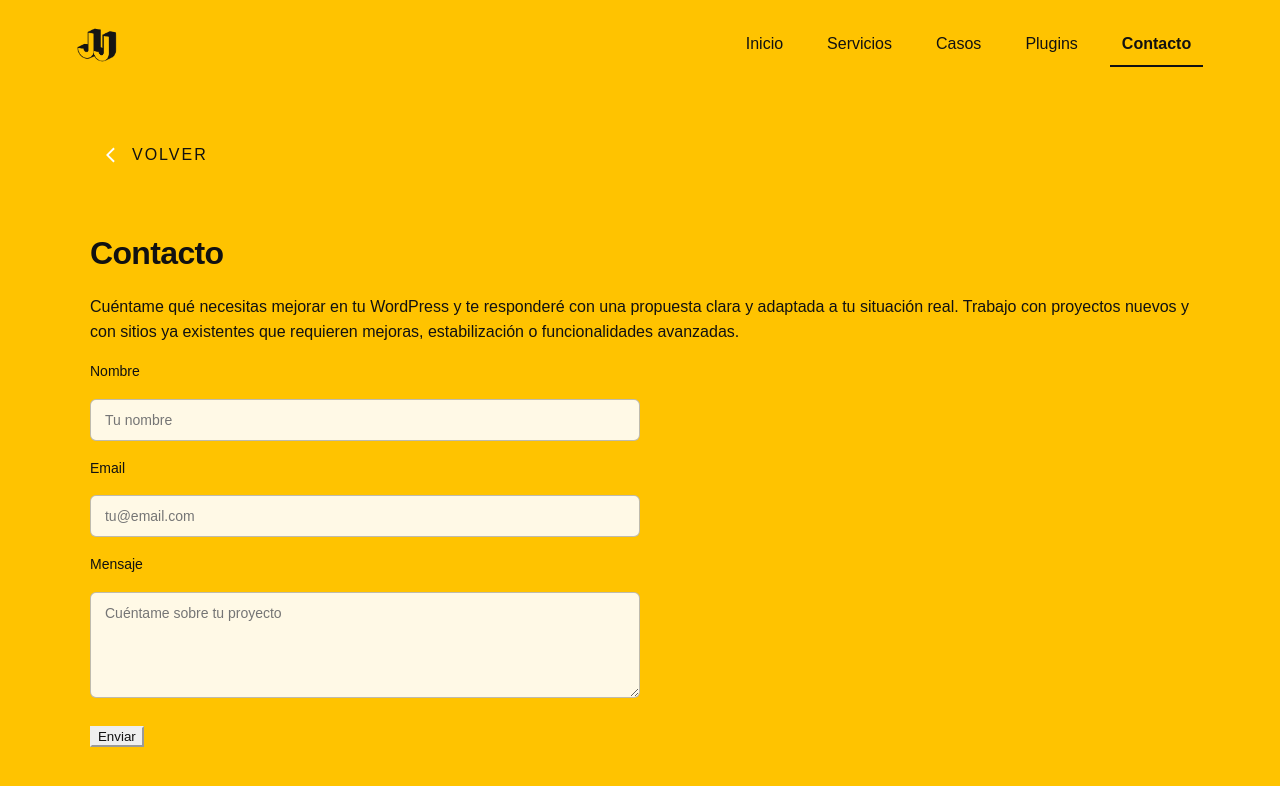
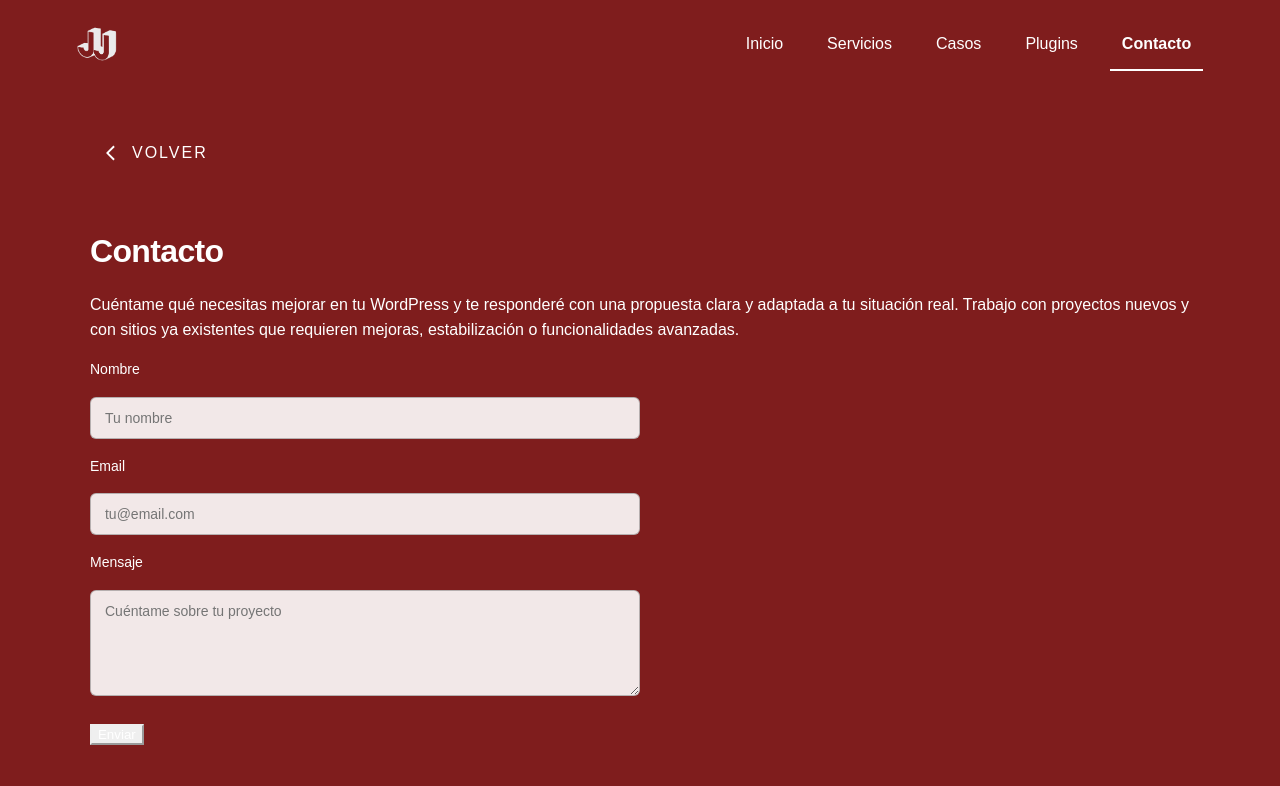
Before and after one commit to jjmontalban/jjmontalban.github.io, an Astro site: page /contacto in a window 1280 px wide. Built offline with nearby package versions, Linux system fonts and the light colour scheme; Astro itself is replaced by a stand-in of ours; a web font is replaced by a local one.

Commit message:
efecto delay para contenido, ajuste de colores

```diff
--- a/public/assets/styles.css
+++ b/public/assets/styles.css
@@ -17,6 +17,8 @@ body {
   line-height: 1.6;
   max-width: 88%;
   margin: auto;
+
+  /* Only background + text color here */
   transition: background-color .35s ease, color .35s ease;
 }
 
@@ -46,17 +48,6 @@ a {
 
 a:hover {
   opacity: .7;
-}
-
-.nav-links a {
-  padding: 8px 12px;
-  transition: opacity .25s ease, border-color .25s ease;
-}
-
-.nav-links a.selected {
-  border-bottom: 2px solid currentColor;
-  opacity: 1;
-  font-weight: 600;
 }
 
 /* ================================================================= */
@@ -131,8 +122,8 @@ body.page-casos {
 
 /* CONTACTO */
 body.page-contacto {
-  background-color: #ffc300;
-  color: #111111;
+  background-color: #7f1d1d;
+  color: #ffffff;
 }
 
 /* PLUGINS */
@@ -141,11 +132,12 @@ body.page-plugins {
   color: #ffffff;
 }
 
-/* Todos los elementos heredan el color del body */
+/* Herencia controlada */
 body[class^="page-"] * {
   color: inherit;
   border-color: inherit;
 }
+
 
 /* ================================================================= */
 /*  NAVBAR Y MENÚ RESPONSIVE                                         */
@@ -165,6 +157,43 @@ body[class^="page-"] * {
   gap: 20px;
 }
 
+.nav-links a {
+  position: relative;
+  padding: 8px 12px;
+  font-weight: 400;
+}
+
+.nav-links a:hover {
+  opacity: 1;
+}
+
+.nav-links a::after {
+  content: "";
+  position: absolute;
+  left: 0;
+  bottom: -6px;
+  width: 100%;
+  height: 2px;
+  background-color: currentColor;
+
+  transform: scaleX(0);
+  transform-origin: left;
+  transition: transform .25s ease;
+}
+
+.nav-links a.selected::after {
+  transform: scaleX(1);
+}
+
+.nav-links a.selected {
+  font-weight: 600;
+}
+
+.nav-links a:hover::after {
+  transform: scaleX(1);
+}
+
+/* Burger */
 .burger {
   display: none;
   background: none;
@@ -187,22 +216,34 @@ body[class^="page-"] * {
     flex-direction: column;
     padding: 20px;
   }
+
   .nav-links.open {
     display: flex;
   }
+
   .burger {
     display: block;
   }
 }
 
 /* ================================================================= */
-/*  LAYOUT GENERAL                                                   */
+/*  LAYOUT GENERAL + ENTRADA DE CONTENIDO                             */
 /* ================================================================= */
 
 .main {
   padding: 40px 0;
   min-height: 80vh;
-  transition: background-color .35s ease, color .35s ease;
+}
+
+@keyframes fadeUp {
+  from {
+    opacity: 0;
+    transform: translateY(12px);
+  }
+  to {
+    opacity: 1;
+    transform: translateY(0);
+  }
 }
 
 .container {
@@ -211,6 +252,9 @@ body[class^="page-"] * {
   display: flex;
   flex-direction: column;
   gap: 48px;
+
+  animation: fadeUp .35s ease both;
+  animation-delay: .35s;
 }
 
 /* ================================================================= */
@@ -546,6 +590,7 @@ img {
 /* Pages with dark background → invert logo */
 .page-servicios .site-logo,
 .page-casos .site-logo,
-.page-plugins .site-logo {
+.page-plugins .site-logo,
+.page-contacto .site-logo {
   filter: invert(1);
 }
--- a/src/components/Navbar.astro
+++ b/src/components/Navbar.astro
@@ -1,37 +1,23 @@
 ---
-// No necesita props
+const { current } = Astro.props;
 ---
+
 <nav class="navbar">
-  <a href="/" data-page="page-home">
-    <img class="site-logo" src="/assets/jj.png" alt="Avatar"/>
+  <a href="/">
+    <img class="site-logo" src="/assets/jj.png" alt="JJ" />
   </a>
 
-  <button class="burger" id="burger" aria-label="Abrir menú">☰</button>
+  <button class="burger" aria-label="Abrir menú">☰</button>
 
-  <div class="nav-links" id="nav-links">
-    <a href="/" data-page="page-home">Inicio</a>
-    <a href="/servicios" data-page="page-servicios">Servicios</a>
-    <a href="/casos" data-page="page-casos">Casos</a>
-    <a href="/plugins" data-page="page-plugins">Plugins</a>
-    <a href="/contacto" data-page="page-contacto">Contacto</a>
+  <div class="nav-links">
+    <a href="/" class:list={{ selected: current === "home" }}>Inicio</a>
+    <a href="/servicios" class:list={{ selected: current === "servicios" }}>Servicios</a>
+    <a href="/casos" class:list={{ selected: current === "casos" }}>Casos</a>
+    <a href="/plugins" class:list={{ selected: current === "plugins" }}>Plugins</a>
+    <a href="/contacto" class:list={{ selected: current === "contacto" }}>Contacto</a>
   </div>
 </nav>
 
 <script>
-  // Detect active page automatically
-  const currentPage = document.body.className.trim();
-  document.querySelectorAll("nav a[data-page]").forEach(a => {
-    const page = a.getAttribute("data-page");
-    if (page === currentPage) {
-      a.classList.add("selected");
-    }
-  });
-
-  // Mobile menu toggle
-  const burger = document.getElementById("burger");
-  const nav = document.getElementById("nav-links");
-
-  burger?.addEventListener("click", () => {
-    nav.classList.toggle("open");
-  });
+  document.body.classList.add("is-loaded");
 </script>
--- a/src/pages/casos.astro
+++ b/src/pages/casos.astro
@@ -15,7 +15,7 @@ const otrosCasos = (await getCollection("otros-casos"))
 <html>
   <Header title="Casos de éxito | JJ Montalban" />
   <body class="page-casos">
-    <Navbar />
+    <Navbar current="casos" />
 
     <main class="main">
       <div class="container">
--- a/src/pages/contacto.astro
+++ b/src/pages/contacto.astro
@@ -7,7 +7,7 @@ import Navbar from "../components/Navbar.astro";
 <html lang="es">
   <Header title="Contacto | JJ Montalban" />
   <body class="page-contacto">
-    <Navbar />
+    <Navbar current="contacto" />
 
     <main class="main">
       <div class="container">
--- a/src/pages/index.astro
+++ b/src/pages/index.astro
@@ -7,7 +7,7 @@ import Navbar from "../components/Navbar.astro";
 <html>
   <Header title="JJMöntalbân" />
   <body class="page-home">
-    <Navbar />
+    <Navbar current="index" />
 
     <main class="main">
       <div class="container">
--- a/src/pages/plugins.astro
+++ b/src/pages/plugins.astro
@@ -34,7 +34,7 @@ const plugins = [
 <html>
   <Header title="Plugins publicados | JJ Montalban" />
   <body class="page-plugins">
-    <Navbar />
+    <Navbar current="plugins" />
 
     <main class="main">
       <div class="container">
--- a/src/pages/servicios.astro
+++ b/src/pages/servicios.astro
@@ -7,7 +7,7 @@ import Navbar from "../components/Navbar.astro";
 <html lang="es">
   <Header title="Servicios | JJ Montalban" />
   <body class="page-servicios">
-    <Navbar />
+    <Navbar current="servicios" />
 
     <main class="main">
       <div class="container">
```
Also changed, not shown: src/layouts/Layout.astro (+6 -1 lines).
